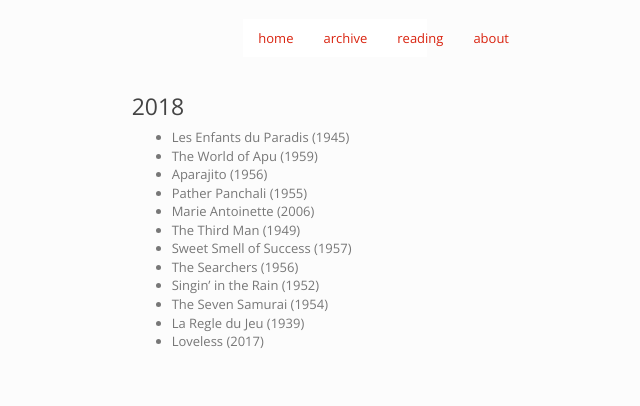
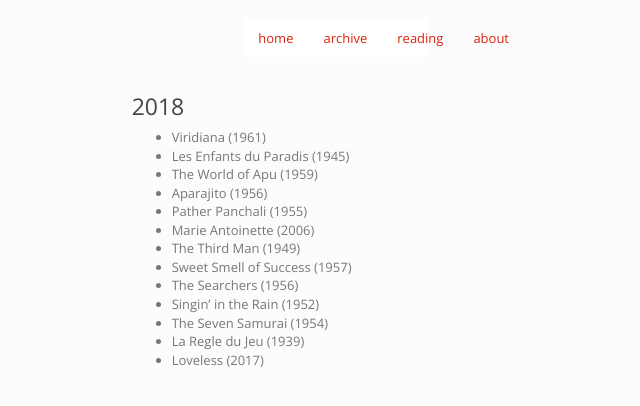
Before and after one commit to imtayadeway/imtayadeway.github.io, a Jekyll site: the page built from film/index.md, in a window 1280 px wide. Shown: the top 406 px of the page, without its empty margins (305-945 px from the left). Built offline with Jekyll 4.4.1, drawn with Linux system fonts in a browser that asks for light colours.

Commit message:
Add viridiana

```diff
--- a/film/index.md
+++ b/film/index.md
@@ -5,6 +5,7 @@ title: Film
 
 ### 2018
 
+- Viridiana (1961)
 - Les Enfants du Paradis (1945)
 - The World of Apu (1959)
 - Aparajito (1956)
```
